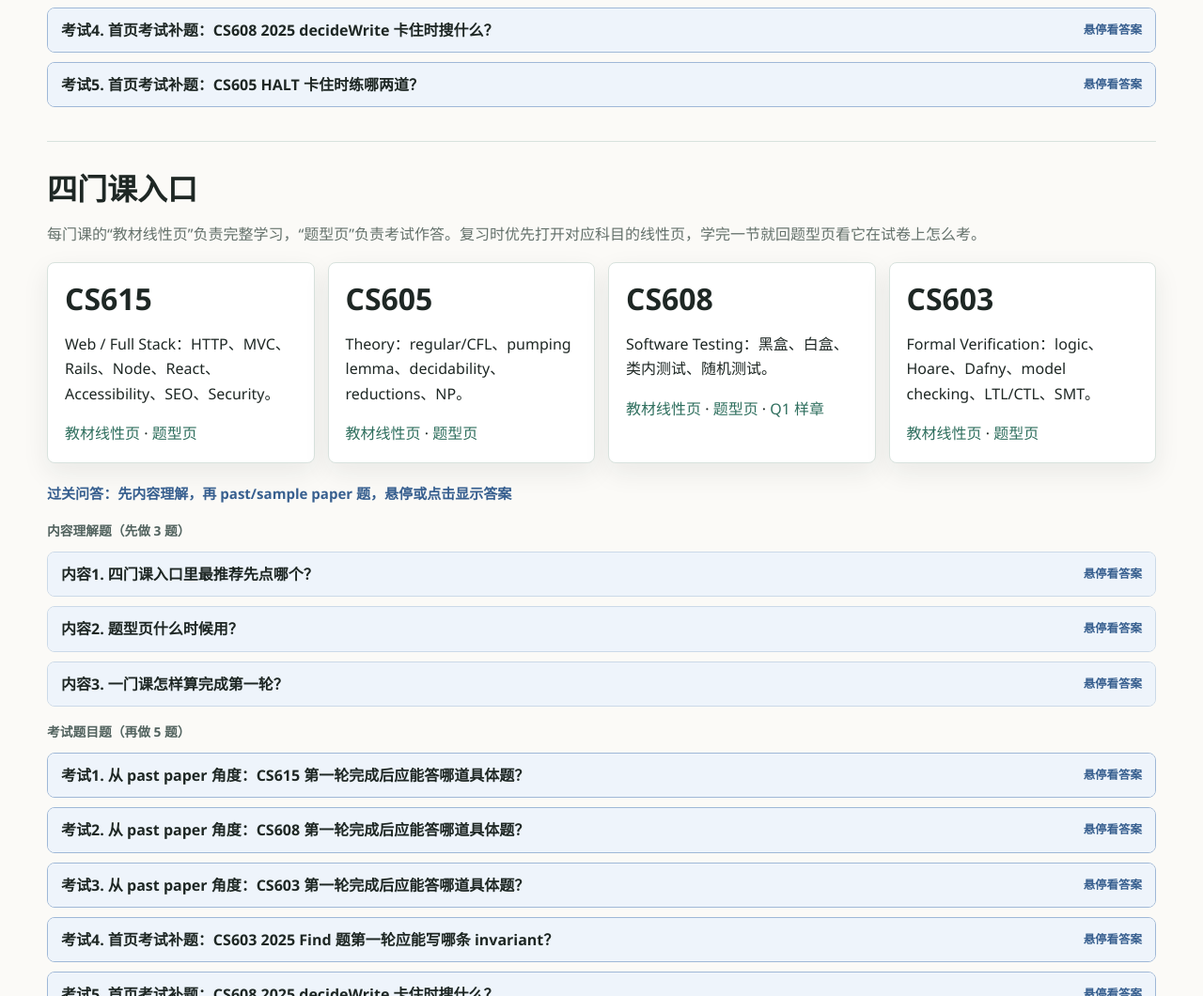
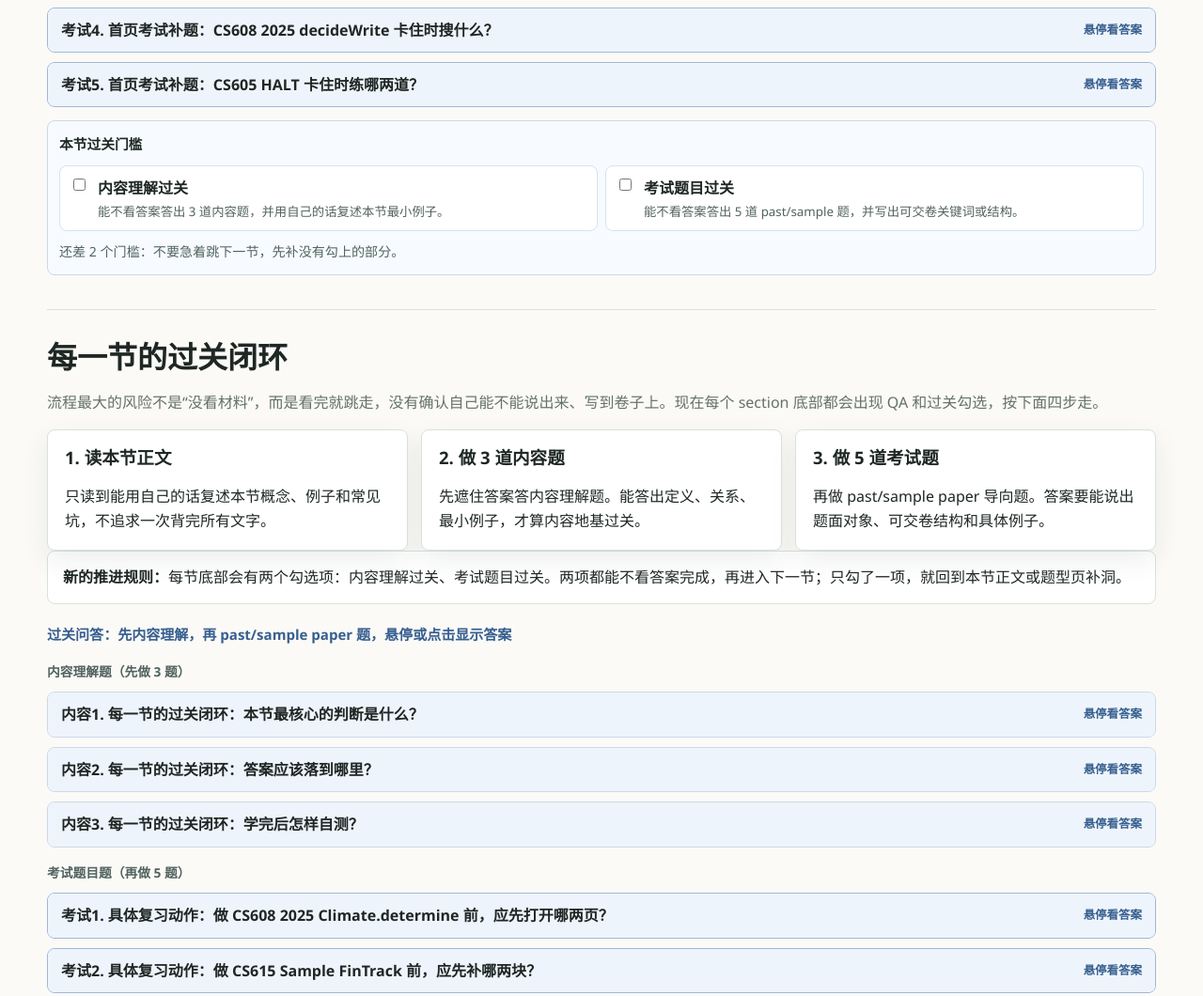
Before and after one commit to ShuiJu/MHG50-2026, a plain HTML site: page exam-prep-site/index.html in a window 1280 px wide. Shown: the part 1202-2262 px from the top of the page at 94% size. Drawn offline with Linux system fonts and the light colour scheme.

Commit message:
Add review completion gates

```diff
--- a/exam-prep-site/assets/app.js
+++ b/exam-prep-site/assets/app.js
@@ -1087,6 +1087,90 @@
     return paragraphs.map(([label, value]) => `<p><strong>${label}：</strong>${value}</p>`).join("");
   };
 
+  const progressKeyFor = (section) => `exam-prep-progress:${pageName}#${section.id}`;
+
+  const readProgress = (section) => {
+    try {
+      return JSON.parse(window.localStorage.getItem(progressKeyFor(section)) || "{}");
+    } catch (error) {
+      return {};
+    }
+  };
+
+  const writeProgress = (section, progress) => {
+    try {
+      window.localStorage.setItem(progressKeyFor(section), JSON.stringify(progress));
+    } catch (error) {
+      // Progress is helpful but not required; private browsing can block storage.
+    }
+  };
+
+  const buildReviewGate = (section) => {
+    const progress = readProgress(section);
+    const gates = [
+      {
+        id: "content",
+        label: "内容理解过关",
+        help: "能不看答案答出 3 道内容题，并用自己的话复述本节最小例子。"
+      },
+      {
+        id: "exam",
+        label: "考试题目过关",
+        help: "能不看答案答出 5 道 past/sample 题，并写出可交卷关键词或结构。"
+      }
+    ];
+
+    const panel = document.createElement("div");
+    panel.className = "qa-gate";
+
+    const title = document.createElement("p");
+    title.className = "qa-gate-title";
+    title.textContent = "本节过关门槛";
+    panel.appendChild(title);
+
+    const controls = document.createElement("div");
+    controls.className = "qa-gate-controls";
+    panel.appendChild(controls);
+
+    const status = document.createElement("p");
+    status.className = "qa-gate-status";
+
+    const updateStatus = () => {
+      const doneCount = gates.filter((gate) => progress[gate.id]).length;
+      panel.classList.toggle("is-complete", doneCount === gates.length);
+      status.textContent =
+        doneCount === gates.length
+          ? "本节已过关：可以进入下一节，或回题型页做同类真题。"
+          : `还差 ${gates.length - doneCount} 个门槛：不要急着跳下一节，先补没有勾上的部分。`;
+    };
+
+    gates.forEach((gate) => {
+      const label = document.createElement("label");
+      label.className = "qa-gate-label";
+
+      const checkbox = document.createElement("input");
+      checkbox.type = "checkbox";
+      checkbox.checked = Boolean(progress[gate.id]);
+
+      const text = document.createElement("span");
+      text.innerHTML = `<strong>${gate.label}</strong><small>${gate.help}</small>`;
+
+      checkbox.addEventListener("change", () => {
+        progress[gate.id] = checkbox.checked;
+        writeProgress(section, progress);
+        updateStatus();
+      });
+
+      label.appendChild(checkbox);
+      label.appendChild(text);
+      controls.appendChild(label);
+    });
+
+    panel.appendChild(status);
+    updateStatus();
+    return panel;
+  };
+
   document.querySelectorAll("main section[id]").forEach((section) => {
     if (section.querySelector(".qa-set")) return;
     const key = `${pageName}#${section.id}`;
@@ -1137,6 +1221,7 @@
       });
     });
 
+    set.appendChild(buildReviewGate(section));
     section.appendChild(set);
   });
 })();
--- a/exam-prep-site/assets/styles.css
+++ b/exam-prep-site/assets/styles.css
@@ -423,6 +423,75 @@ h3 {
   overflow-wrap: anywhere;
 }
 
+.qa-gate {
+  margin-top: 4px;
+  border: 1px solid #cbd9e8;
+  background: #f7fbff;
+  border-radius: 8px;
+  padding: 12px;
+  display: grid;
+  gap: 10px;
+}
+
+.qa-gate.is-complete {
+  border-color: #66a37d;
+  background: #f3fbf5;
+}
+
+.qa-gate-title,
+.qa-gate-status {
+  margin: 0;
+}
+
+.qa-gate-title {
+  color: var(--ink);
+  font-size: 0.92rem;
+  font-weight: 850;
+}
+
+.qa-gate-controls {
+  display: grid;
+  grid-template-columns: repeat(2, minmax(0, 1fr));
+  gap: 8px;
+}
+
+.qa-gate-label {
+  min-height: 64px;
+  border: 1px solid #d6e2ee;
+  background: #ffffff;
+  border-radius: 8px;
+  padding: 10px;
+  display: flex;
+  align-items: flex-start;
+  gap: 10px;
+  cursor: pointer;
+}
+
+.qa-gate-label input {
+  margin-top: 3px;
+  flex: 0 0 auto;
+}
+
+.qa-gate-label span {
+  display: grid;
+  gap: 3px;
+}
+
+.qa-gate-label small {
+  color: #52635f;
+  line-height: 1.45;
+}
+
+.qa-gate-status {
+  color: #52635f;
+  font-size: 0.88rem;
+}
+
+.qa-gate.is-complete .qa-gate-status {
+  color: #2f6e45;
+  font-weight: 800;
+}
+
 .micro-check {
   display: none;
 }
@@ -631,6 +700,7 @@ pre code {
 
   .course-grid,
   .two-col,
+  .qa-gate-controls,
   .three-col {
     grid-template-columns: 1fr;
   }
--- a/exam-prep-site/index.html
+++ b/exam-prep-site/index.html
@@ -16,6 +16,7 @@
         </a>
         <nav class="topnav" aria-label="主导航">
           <a href="#exam-system">复习系统</a>
+          <a href="#review-loop">过关闭环</a>
           <a href="#learning-path">课程顺序</a>
           <a href="#keywords">关键词跳转</a>
           <a href="cs615.html">CS615</a>
@@ -35,6 +36,7 @@
           <span class="status">四门课站点已贯通</span>
           <span class="tag">教材线性页：小台阶学习</span>
           <span class="tag">题型页：历年题与 sample 模板</span>
+          <span class="tag">新增：每节过关闭环</span>
           <span class="tag">后续：压缩成 PPT 速查版</span>
         </div>
       </section>
@@ -55,6 +57,28 @@
             <h3>3. 用关键词补薄弱点</h3>
             <p>不会哪个词就搜哪个词，例如 HALT、BVA、Dafny、MVC，直接跳到相关小节。</p>
           </article>
+        </div>
+      </section>
+
+      <section id="review-loop" class="section hero">
+        <h2>每一节的过关闭环</h2>
+        <p class="muted">流程最大的风险不是“没看材料”，而是看完就跳走，没有确认自己能不能说出来、写到卷子上。现在每个 section 底部都会出现 QA 和过关勾选，按下面四步走。</p>
+        <div class="three-col">
+          <article class="card">
+            <h3>1. 读本节正文</h3>
+            <p>只读到能用自己的话复述本节概念、例子和常见坑，不追求一次背完所有文字。</p>
+          </article>
+          <article class="card">
+            <h3>2. 做 3 道内容题</h3>
+            <p>先遮住答案答内容理解题。能答出定义、关系、最小例子，才算内容地基过关。</p>
+          </article>
+          <article class="card">
+            <h3>3. 做 5 道考试题</h3>
+            <p>再做 past/sample paper 导向题。答案要能说出题面对象、可交卷结构和具体例子。</p>
+          </article>
+        </div>
+        <div class="answer-box">
+          <p><strong>新的推进规则：</strong>每节底部会有两个勾选项：内容理解过关、考试题目过关。两项都能不看答案完成，再进入下一节；只勾了一项，就回到本节正文或题型页补洞。</p>
         </div>
       </section>
 
```
Also changed, not shown: 1 other file.
